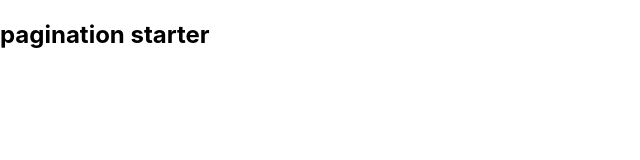
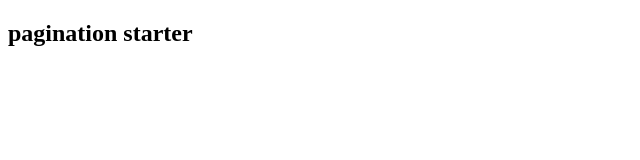
Before and after one commit to Ilie1985/pagination_reactjs, a React (Create React App) app: page / in a window 1280 px wide. Shown: the top 160 px of the page, without its empty margins (0-640 px from the left). Built offline with nearby package versions, Linux system fonts and the light colour scheme.

Commit message:
css variables

```diff
--- a/src/index.css
+++ b/src/index.css
@@ -1,13 +1,47 @@
-body {
-  margin: 0;
-  font-family: -apple-system, BlinkMacSystemFont, 'Segoe UI', 'Roboto', 'Oxygen',
-    'Ubuntu', 'Cantarell', 'Fira Sans', 'Droid Sans', 'Helvetica Neue',
-    sans-serif;
-  -webkit-font-smoothing: antialiased;
-  -moz-osx-font-smoothing: grayscale;
+/*
+===============
+Variables
+===============
+*/
+
+:root {
+  /* dark shades of primary color*/
+  --clr-primary-1: hsl(205, 86%, 17%);
+  --clr-primary-2: hsl(205, 77%, 27%);
+  --clr-primary-3: hsl(205, 72%, 37%);
+  --clr-primary-4: hsl(205, 63%, 48%);
+  /* primary/main color */
+  --clr-primary-5: hsl(205, 78%, 60%);
+  /* lighter shades of primary color */
+  --clr-primary-6: hsl(205, 89%, 70%);
+  --clr-primary-7: hsl(205, 90%, 76%);
+  --clr-primary-8: hsl(205, 86%, 81%);
+  --clr-primary-9: hsl(205, 90%, 88%);
+  --clr-primary-10: hsl(205, 100%, 96%);
+  /* darkest grey - used for headings */
+  --clr-grey-1: hsl(209, 61%, 16%);
+  --clr-grey-2: hsl(211, 39%, 23%);
+  --clr-grey-3: hsl(209, 34%, 30%);
+  --clr-grey-4: hsl(209, 28%, 39%);
+  /* grey used for paragraphs */
+  --clr-grey-5: hsl(210, 22%, 49%);
+  --clr-grey-6: hsl(209, 23%, 60%);
+  --clr-grey-7: hsl(211, 27%, 70%);
+  --clr-grey-8: hsl(210, 31%, 80%);
+  --clr-grey-9: hsl(212, 33%, 89%);
+  --clr-grey-10: hsl(210, 36%, 96%);
+  --clr-white: #fff;
+  --clr-red-dark: hsl(360, 67%, 44%);
+  --clr-red-light: hsl(360, 71%, 66%);
+  --clr-green-dark: hsl(125, 67%, 44%);
+  --clr-green-light: hsl(125, 71%, 66%);
+  --clr-black: #222;
+
+  --transition: all 0.3s linear;
+  --spacing: 0.1rem;
+  --radius: 0.75rem;
+  --light-shadow: 0 5px 15px rgba(0, 0, 0, 0.1);
+  --dark-shadow: 0 5px 15px rgba(0, 0, 0, 0.2);
+  --max-width: 1170px;
+  --fixed-width: 620px;
 }
-
-code {
-  font-family: source-code-pro, Menlo, Monaco, Consolas, 'Courier New',
-    monospace;
-}
```
